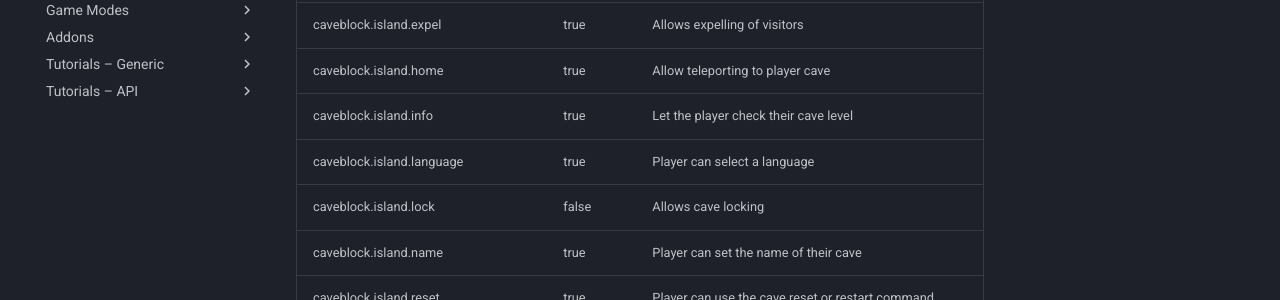
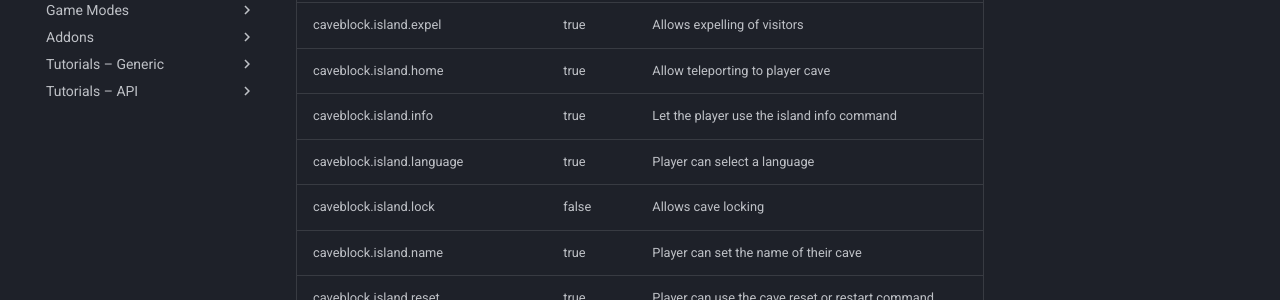
Before and after one commit to BentoBoxWorld/docs, an MkDocs documentation site: the page built from docs/gamemodes/CaveBlock/Permissions.md, in a window 1280 px wide and 900 px high, scrolled down 1513 px. Shown: the part 152-452 px from the top of the window. Built offline with MkDocs 1.6.1 and Material for MkDocs 9.7.7, drawn with Linux system fonts in a browser that asks for light colours.

Commit message:
Update Permissions.md

```diff
--- a/docs/gamemodes/CaveBlock/Permissions.md
+++ b/docs/gamemodes/CaveBlock/Permissions.md
@@ -164,7 +164,7 @@
 <tr>
 <td align='left'>caveblock.island.info</td>
 <td align='left'>true</td>
-<td align='left'>Let the player check their cave level</td>
+<td align='left'>Let the player use the island info command</td>
 </tr>
 <tr>
 <td align='left'>caveblock.island.language</td>
```
